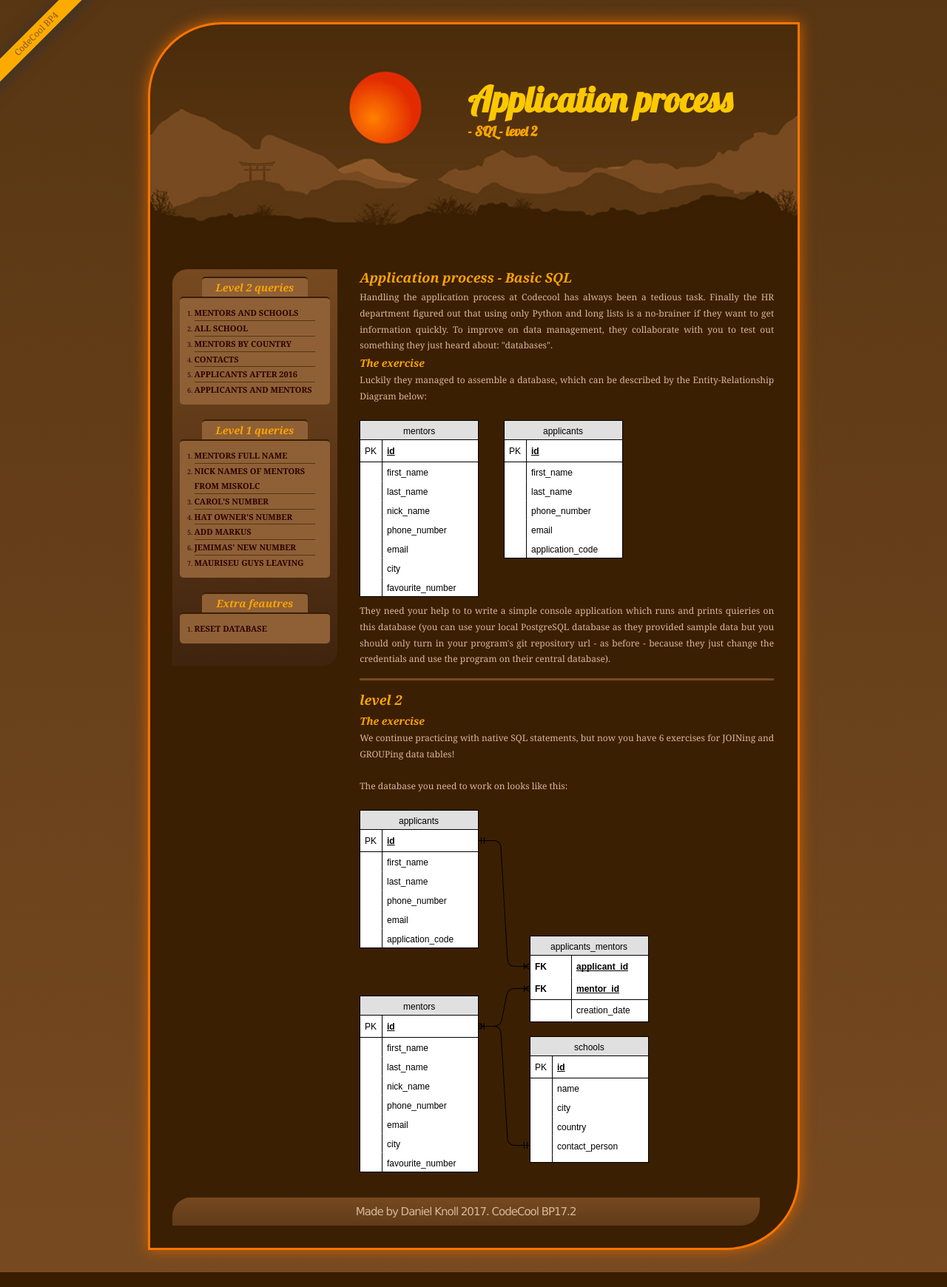
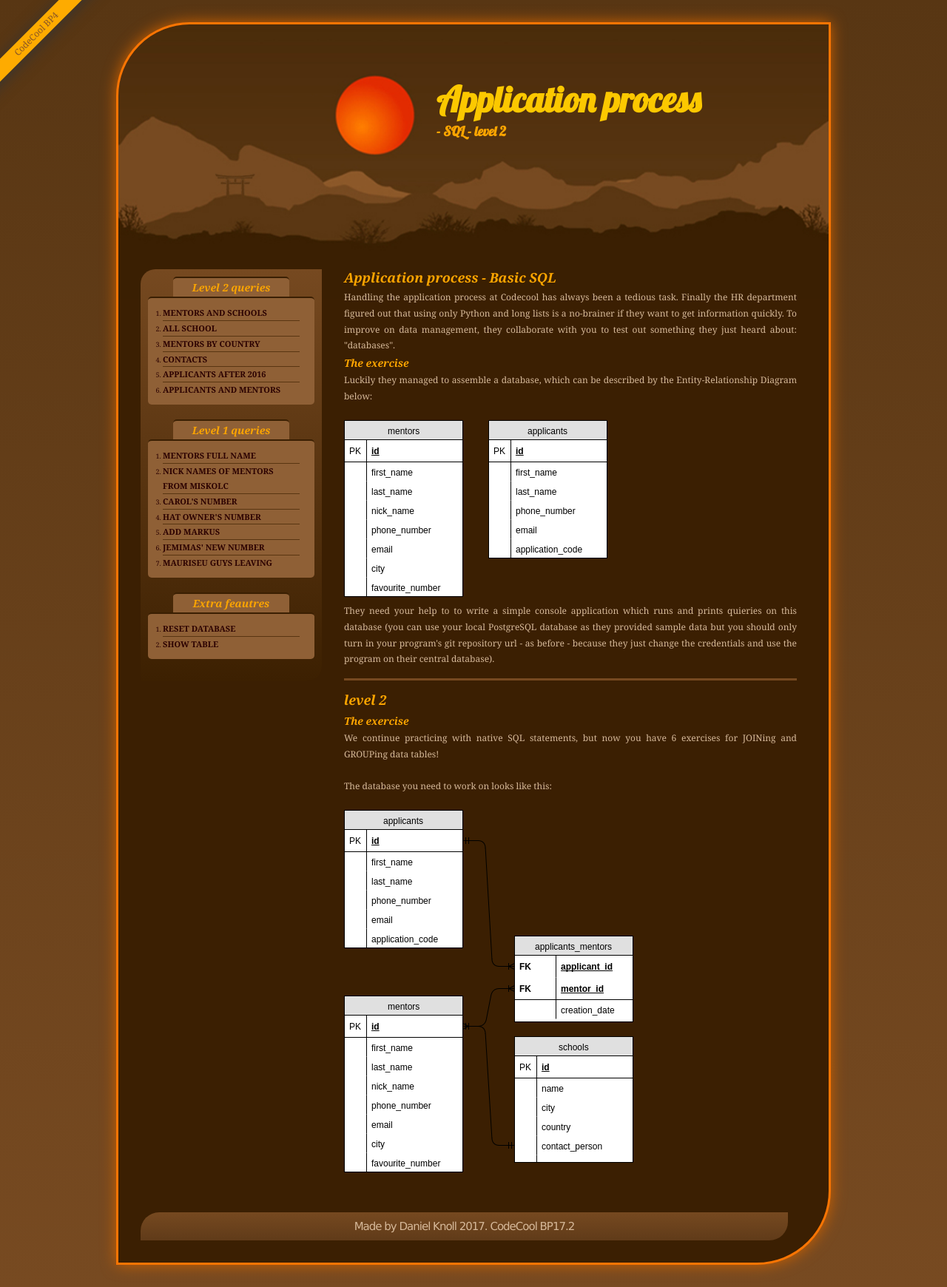
Before and after one commit to DanielKnoll/Application_process_II, a Flask app: page / in a window 1280 px wide. Shown: the whole page at 74% size. Run offline with Flask 2, Linux system fonts and the light colour scheme.

Commit message:
New feature: show table, after you choose one.

```diff
--- a/queries.py
+++ b/queries.py
@@ -145,3 +145,9 @@ def kick_that_mauriseu_guys_out_updated(*args):
 ######################################
 #           Extra features           #
 ######################################
+
+
+@connection_handler
+def show_table(table):
+    query = "SELECT * FROM " + table + ";"
+    return query
--- a/server.py
+++ b/server.py
@@ -61,14 +61,33 @@ def reset():
     return redirect('/')
 
 
-@app.route("/list_table", methods=["GET"])
-def select_all():
+@app.route("/choose_table", methods=["GET"])
+def select_table():
+    return render_template("form.html")
 
+
+@app.route("/list_table", methods=["POST"])
+def show_table_page():
+    table_name = request.form
+    if table_name["table"] == "1":
+        table_name = "applicants"
+        order = "all_appl"
+    elif table_name["table"] == "2":
+        table_name = "mentors"
+        order = "all_ment"
+    elif table_name["table"] == "3":
+        table_name = "schools"
+        order = "all_schools"
+    elif table_name["table"] == "4":
+        table_name = "applicants_mentors"
+        order = "all_app_ment"
+
+    result = queries.show_table(table_name)
     return render_template("list.html",
                            result=result,
-                           key_order=COLUMN_ORDERS[query],
+                           key_order=COLUMN_ORDERS[order],
                            key_aliases=ALIASES,
-                           message=message)
+                           )
 
 
 def add_markus():
--- a/static/style.css
+++ b/static/style.css
@@ -104,11 +104,12 @@ li:last-of-type {
 
 /*-- Main design--*/
 .page-wrapper {
-	width: 815px;
+	width: 900px;
 	padding: 30px;
 	margin: 30px auto;
 	text-align: left;
 	background: #3b1f02 url("/static/header.jpg") no-repeat top left;
+	background-size: contain;
 	border-radius: 100px 0px 100px 0px;
 	border: 3px solid #fb7503;
 	box-shadow: 0px 0px 20px #cd6200;
@@ -126,7 +127,7 @@ header {
 
 .supporting {
 	display: inline-block;
-	width: 68.7%;
+	width: 68%;
 	min-height: 550px;
 }
 
@@ -148,7 +149,7 @@ aside {
 	width: 25%;
     padding: 10px;
 	margin: 5px 30px 0px 0px;
-	background: #764920  linear-gradient(#764920, #40240f);
+	background: #764920  linear-gradient(#764920, #3c2001);
 	border-radius: 20px 0px;
 }
 
@@ -173,6 +174,7 @@ th {
 footer {
 	width: 95%;
 	padding: 10px;
+	margin-top: 20px;
 	text-align: center;
 	font: 10px verdana,arial,serif ;
 	font-size: 15px;
--- a/templates/base.html
+++ b/templates/base.html
@@ -46,6 +46,7 @@
                     <h3>Extra feautres</h3>
                     <ol>
                         <li><a href="/reset">Reset database</a></li>
+                        <li><a href="/choose_table">Show table</a></li>
                     </ol>
                 </div>
             </aside>
--- a/templates/list.html
+++ b/templates/list.html
@@ -23,6 +23,5 @@
             {% endfor %}
         </table>
     {% endif %}
-    <br>
 </section>
 {% endblock %}
```
Also changed, not shown: templates/form.html (added, +13 -0 lines).
